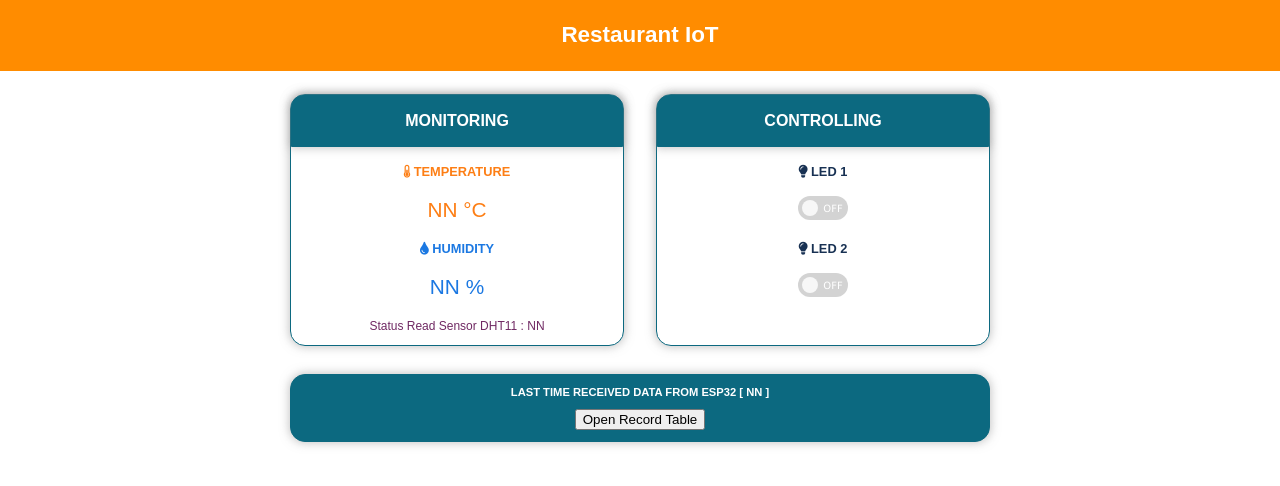
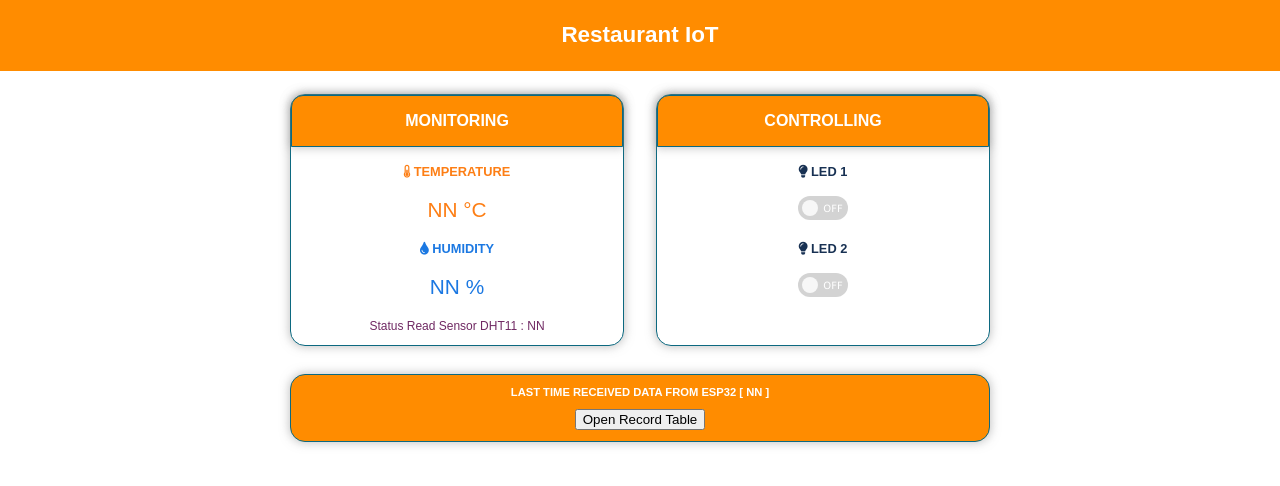
Before and after one commit to carlosgd17/restaurant-iot, a PHP site: page / in a window 1280 px wide. Shown: the top 486 px of the page. Run offline with PHP 8.4, Linux system fonts and the light colour scheme; data that the repository does not hold is empty.

Commit message:
card header color

```diff
--- a/index.php
+++ b/index.php
@@ -14,7 +14,7 @@
       .topnav {overflow: hidden; background-color: #FF8C00; color: white; font-size: 1.2rem;}
       .content {padding: 5px; }
       .card {background-color: white; box-shadow: 0px 0px 10px 1px rgba(140,140,140,.5); border: 1px solid #0c6980; border-radius: 15px;}
-      .card.header {background-color: #0c6980; color: white; border-bottom-right-radius: 0px; border-bottom-left-radius: 0px; border-top-right-radius: 12px; border-top-left-radius: 12px;}
+      .card.header {background-color: #FF8C00; color: white; border-bottom-right-radius: 0px; border-bottom-left-radius: 0px; border-top-right-radius: 12px; border-top-left-radius: 12px;}
       .cards {max-width: 700px; margin: 0 auto; display: grid; grid-gap: 2rem; grid-template-columns: repeat(auto-fit, minmax(300px, 1fr));}
       .reading {font-size: 1.3rem;}
       .packet {color: #bebebe;}
```
